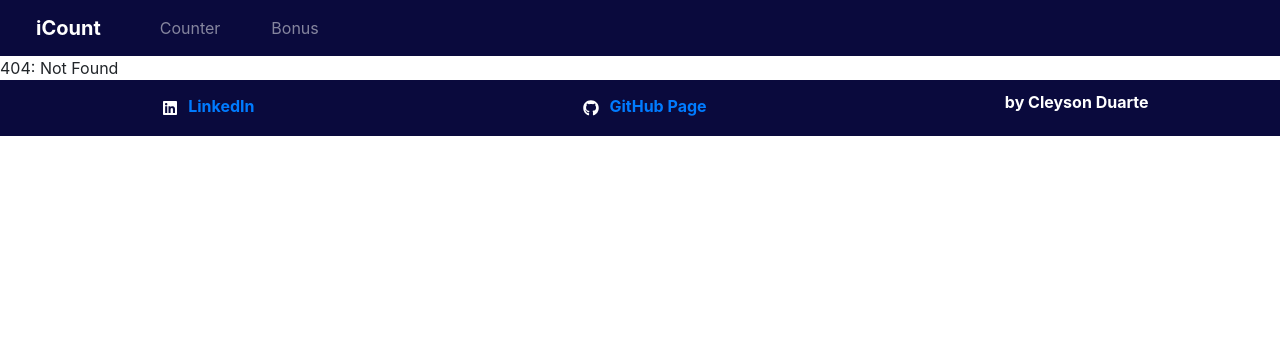
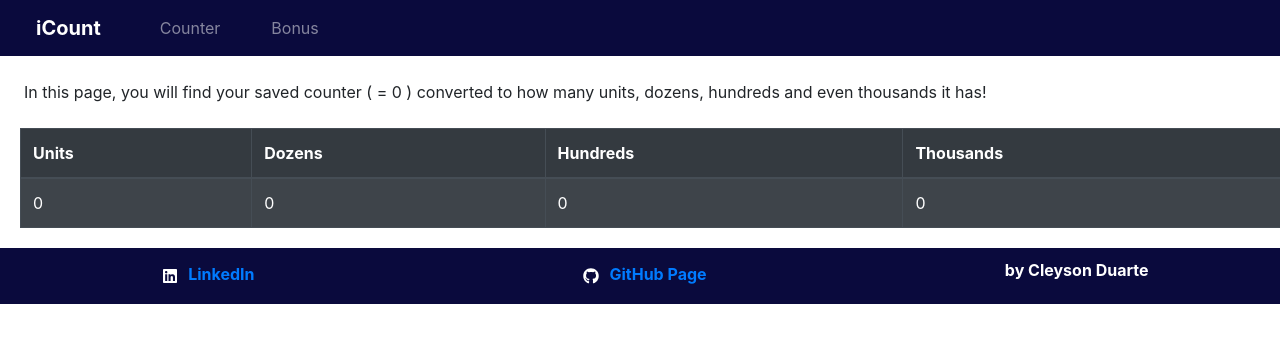
Before and after one commit to Cleysond10/iCont-ReactApp, a React (Create React App) app: page /bonus in a window 1280 px wide. Before the commit this address had no page. Shown: the top 342 px of the page. Built offline with nearby package versions, Linux system fonts and the light colour scheme.

Commit message:
Create a conversion table at bonus page

```diff
--- /dev/null
+++ b/src/pages/Bonus/Bonus.css
@@ -0,0 +1,10 @@
+.form{
+    margin: 20px;
+    text-align: center;
+}
+.formButton{
+    width: 200px;
+}
+.table {
+    margin: 20px;
+}
--- a/src/pages/Bonus/Bonus.jsx
+++ b/src/pages/Bonus/Bonus.jsx
@@ -1,9 +1,35 @@
 import React from 'react';
+import { Table } from 'react-bootstrap';
+import './Bonus.css';
 
 export default function Bonus() {
+  const countSaved = Number(localStorage.getItem('countSaved'));
+
   return (
-    <div>
-      404: Not Found
-    </div>
+    <>
+      <div className="m-4">
+        {`In this page, you will find your saved counter ( = ${countSaved} ) converted to how many units, dozens, hundreds and even thousands it has!`}
+      </div>
+
+      <Table className="table" striped bordered hover variant="dark">
+        <thead>
+          <tr>
+            <th>Units</th>
+            <th>Dozens</th>
+            <th>Hundreds</th>
+            <th>Thousands</th>
+          </tr>
+        </thead>
+        <tbody>
+          <tr className="lista">
+            {/* number.slice(-1) */}
+            <td>{countSaved}</td>
+            <td>{(countSaved / 10).toFixed(0)}</td>
+            <td>{(countSaved / 100).toFixed(0)}</td>
+            <td>{(countSaved / 1000).toFixed(0)}</td>
+          </tr>
+        </tbody>
+      </Table>
+    </>
   );
 }
--- a/src/pages/Counter/Counter.jsx
+++ b/src/pages/Counter/Counter.jsx
@@ -58,7 +58,7 @@ export default function Counter() {
             size="lg"
             variant="primary"
             type="button"
-            onClick={() => { setCountPrint(count); toast.info(`Value ${count} was saved.`); }}
+            onClick={() => { setCountPrint(count); localStorage.setItem('countSaved', count); toast.info(`Value ${count} was saved.`); }}
           >
             Save
           </Button>
```
